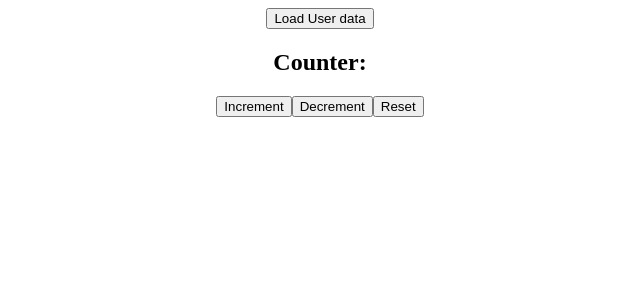
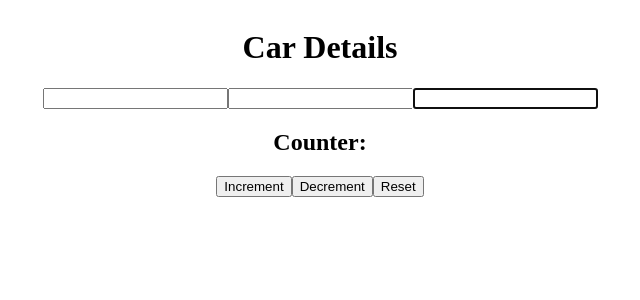
Before and after one commit to GiadaStracqualursi/react-exercises, a React (Create React App) app: page / in a window 1280 px wide. Shown: the top 300 px of the page, without its empty margins (320-960 px from the left). Built offline with nearby package versions, Linux system fonts and the light colour scheme; no server answers.

Commit message:
CarDetails

```diff
--- a/src/App.js
+++ b/src/App.js
@@ -1,16 +1,16 @@
 
 import './App.css';
+import { CarDetails } from './CarDetails';
 import { CounterFunction } from './CounterFunction';
 
-import { GitHubUser } from './GitHubUser';
-import { UseCounter } from './UseCounter';
+
 
 
 function App() {
 
   return (
     <div className="App">
-      <GitHubUser username={'giadastracqualursi'}/>
+      <CarDetails/>
       <CounterFunction />
 
 
--- /dev/null
+++ b/src/CarDetails.js
@@ -0,0 +1,60 @@
+import React, { useEffect, useRef } from "react";
+import { useState } from "react";
+
+export function CarDetails(initialData){
+
+   const [model, setModel] = useState('')
+   const [year, setYear] = useState ('')
+   const [color, setColor] = useState('')
+
+
+   const modelRef = useRef('')
+   const yearRef = useRef('')
+   const colorRef = useRef('')
+
+   useEffect(()=>{
+      modelRef.current.focus()
+      yearRef.current.focus()
+      colorRef.current.focus()
+
+   },[])
+
+
+   function handleChangeModel(){
+      setModel(modelRef.current.value)
+   }
+
+   function handleChangeYear(){
+      setYear(yearRef.current.value)
+   }
+
+   function handleChangeColor(){
+      setColor(colorRef.current.value)
+   }
+
+   function handleFormReset(e) {
+      e.preventDefault()
+      modelRef.current.value = initialData.model;
+      yearRef.current.value = initialData.year;
+      colorRef.current.value = initialData.color;
+      console.log(model, year, color)
+  }
+
+   return (
+   <div>
+      <form onSubmit={handleFormReset}>
+         <h1>Car Details</h1>
+         <input ref = {modelRef} value = {model} onChange={handleChangeModel} defaultValue={initialData.model}/>
+         <input ref = {yearRef} value = {year} onChange={handleChangeYear} defaultValue={initialData.year}/>
+         <input ref = {colorRef} value = {color} onChange={handleChangeColor} defaultValue={initialData.color}/>
+
+      </form>
+
+   </div>
+   )
+
+
+
+
+
+}
```
